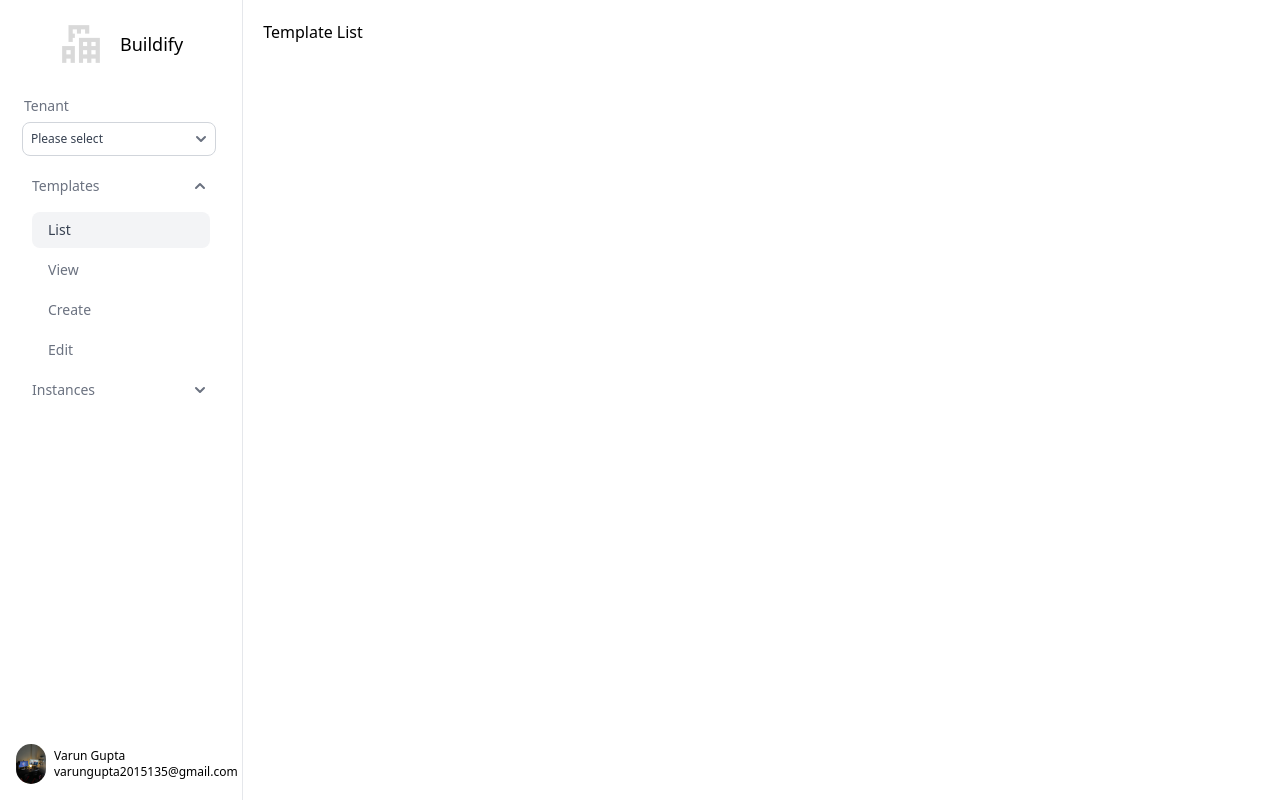
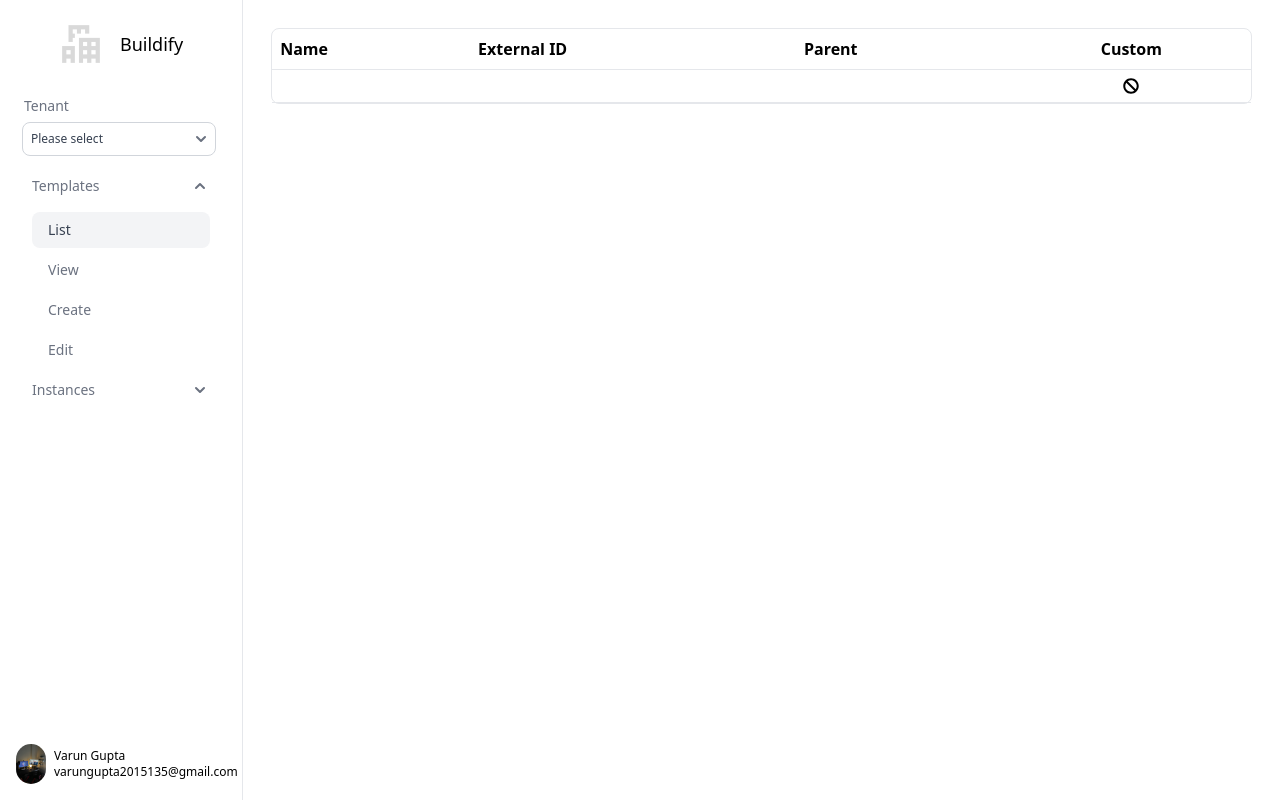
Before and after one commit to buildifyy/ui, a React (Vite) app: page /templates in a window 1280 px wide. Built offline with nearby package versions, Linux system fonts and the light colour scheme.

Commit message:
added starter code for template list

```diff
--- a/package.json
+++ b/package.json
@@ -11,6 +11,7 @@
   },
   "dependencies": {
     "@hookform/resolvers": "^3.1.1",
+    "@tanstack/react-table": "^8.9.3",
     "react": "^18.2.0",
     "react-dom": "^18.2.0",
     "react-hook-form": "^7.45.2",
--- /dev/null
+++ b/src/components/DataTable/DataTable.tsx
@@ -0,0 +1,64 @@
+import {
+  ColumnDef,
+  flexRender,
+  getCoreRowModel,
+  useReactTable,
+} from "@tanstack/react-table";
+
+interface DataTableProps<TData, TValue> {
+  columns: ColumnDef<TData, TValue>[];
+  data: TData[];
+}
+
+export function DataTable<TData, TValue>({
+  columns,
+  data,
+}: DataTableProps<TData, TValue>) {
+  const table = useReactTable({
+    data,
+    columns,
+    getCoreRowModel: getCoreRowModel(),
+  });
+
+  return (
+    <div className="border rounded-lg w-full">
+      <table className="w-full">
+        <thead className="border-b">
+          {table.getHeaderGroups().map((headerGroup) => (
+            <tr key={headerGroup.id}>
+              {headerGroup.headers.map((header) => (
+                <td key={header.id} className="p-2">
+                  {header.isPlaceholder
+                    ? null
+                    : flexRender(
+                        header.column.columnDef.header,
+                        header.getContext()
+                      )}
+                </td>
+              ))}
+            </tr>
+          ))}
+        </thead>
+        <tbody>
+          {table.getRowModel().rows?.length ? (
+            table.getRowModel().rows.map((row) => (
+              <tr key={row.id} className="hover:bg-gray-100">
+                {row.getVisibleCells().map((cell) => (
+                  <td key={cell.id} className="border-b p-2">
+                    {flexRender(cell.column.columnDef.cell, cell.getContext())}
+                  </td>
+                ))}
+              </tr>
+            ))
+          ) : (
+            <tr>
+              <td colSpan={columns.length} className="h-24 text-center">
+                No results.
+              </td>
+            </tr>
+          )}
+        </tbody>
+      </table>
+    </div>
+  );
+}
--- a/src/components/Template/TemplateCreate/BasicInformation/BasicInformation.tsx
+++ b/src/components/Template/TemplateCreate/BasicInformation/BasicInformation.tsx
@@ -143,7 +143,12 @@ export const BasicInformation = () => {
         </div>
         <div className="flex w-64">
           <div className="flex flex-col w-96 items-end">
-            <Toggle id="custom" value={true} isDisabled />
+            <Toggle
+              id="custom"
+              value={true}
+              {...register("basicInformation.isCustom")}
+              isDisabled
+            />
             <span className="text-xs text-gray-400 mt-2">
               This value cannot be changed
             </span>
--- a/src/components/Template/TemplateCreate/TemplateCreate.tsx
+++ b/src/components/Template/TemplateCreate/TemplateCreate.tsx
@@ -14,7 +14,10 @@ interface TemplateCreateProps {
 }
 
 export const TemplateCreate = ({ stepSelection }: TemplateCreateProps) => {
-  const { handleSubmit } = useFormContext<CreateTemplateFormData>();
+  const {
+    handleSubmit,
+    formState: { errors },
+  } = useFormContext<CreateTemplateFormData>();
   const toRender = () => {
     switch (stepSelection) {
       case "Basic Information":
@@ -27,6 +30,8 @@ export const TemplateCreate = ({ stepSelection }: TemplateCreateProps) => {
         return null;
     }
   };
+
+  console.log("errors: ", errors);
 
   const onSubmit: SubmitHandler<CreateTemplateFormData> = (data) => {
     console.log("createTemplateFormData: ", data);
--- a/src/components/Template/TemplateList/TemplateList.tsx
+++ b/src/components/Template/TemplateList/TemplateList.tsx
@@ -1,3 +1,51 @@
+import { createColumnHelper } from "@tanstack/react-table";
+import React from "react";
+import { CreateTemplateFormData } from "../../../models";
+import { DataTable } from "../../DataTable/DataTable";
+import { FaBan, FaCheck } from "react-icons/fa";
+
 export const TemplateList = () => {
-  return <div>Template List</div>;
+  const localData = localStorage.getItem("template");
+  const jsonData = localData ? JSON.parse(localData) : {};
+
+  console.log("jsonData: ", jsonData);
+
+  const columnHelper = createColumnHelper<CreateTemplateFormData>();
+
+  const columns = [
+    columnHelper.accessor("basicInformation.name", {
+      id: "name",
+      cell: (info) => <span>{info.getValue()}</span>,
+      header: () => <span className="font-bold">Name</span>,
+    }),
+    columnHelper.accessor("basicInformation.externalId", {
+      id: "externalId",
+      cell: (info) => <span>{info.getValue()}</span>,
+      header: () => <span className="font-bold">External ID</span>,
+    }),
+    columnHelper.accessor("basicInformation.parent", {
+      id: "parent",
+      cell: (info) => <span>{info.getValue()}</span>,
+      header: () => <div className="flex font-bold">Parent</div>,
+    }),
+    columnHelper.accessor("basicInformation.isCustom", {
+      id: "isCustom",
+      cell: (info) => {
+        return (
+          <div className="flex justify-center">
+            {info.getValue() ? <FaCheck /> : <FaBan />}
+          </div>
+        );
+      },
+      header: () => <div className="flex justify-center font-bold">Custom</div>,
+    }),
+  ];
+
+  const [data] = React.useState(() => [jsonData]);
+
+  return (
+    <div className="p-2 w-full">
+      <DataTable columns={columns} data={data} />
+    </div>
+  );
 };
--- a/src/components/Toggle/Toggle.tsx
+++ b/src/components/Toggle/Toggle.tsx
@@ -17,7 +17,7 @@ export const Toggle = React.forwardRef<HTMLInputElement, ToggleProps>(
           ref={ref}
           className="peer sr-only [&:checked_+_span_svg[data-checked-icon]]:block [&:checked_+_span_svg[data-unchecked-icon]]:hidden"
           disabled={isDisabled}
-          checked={value}
+          defaultChecked={value}
           {...rest}
         />
 
--- a/src/models/form-data.ts
+++ b/src/models/form-data.ts
@@ -2,6 +2,7 @@ export interface BasicInformation {
     readonly parent: string;
     readonly name: string;
     readonly externalId: string;
+    readonly isCustom: boolean;
 }
 
 export interface Attribute {
--- a/src/models/form-schema.ts
+++ b/src/models/form-schema.ts
@@ -5,7 +5,8 @@ export const schema = yup.object({
     basicInformation: yup.object({
         parent: yup.string().required("This field is required"),
         name: yup.string().required("This field is required"),
-        externalId: yup.string().required("This field is required")
+        externalId: yup.string().required("This field is required"),
+        isCustom: yup.boolean().required("This field is required").default(true),
     }),
     attributes: yup.array().of(yup.object({
         name: yup.string().required("This field is required"),
```
Also changed, not shown: src/components/DataTable/index.ts (added), 1 other file (tests, documents, lock files or other folders).
